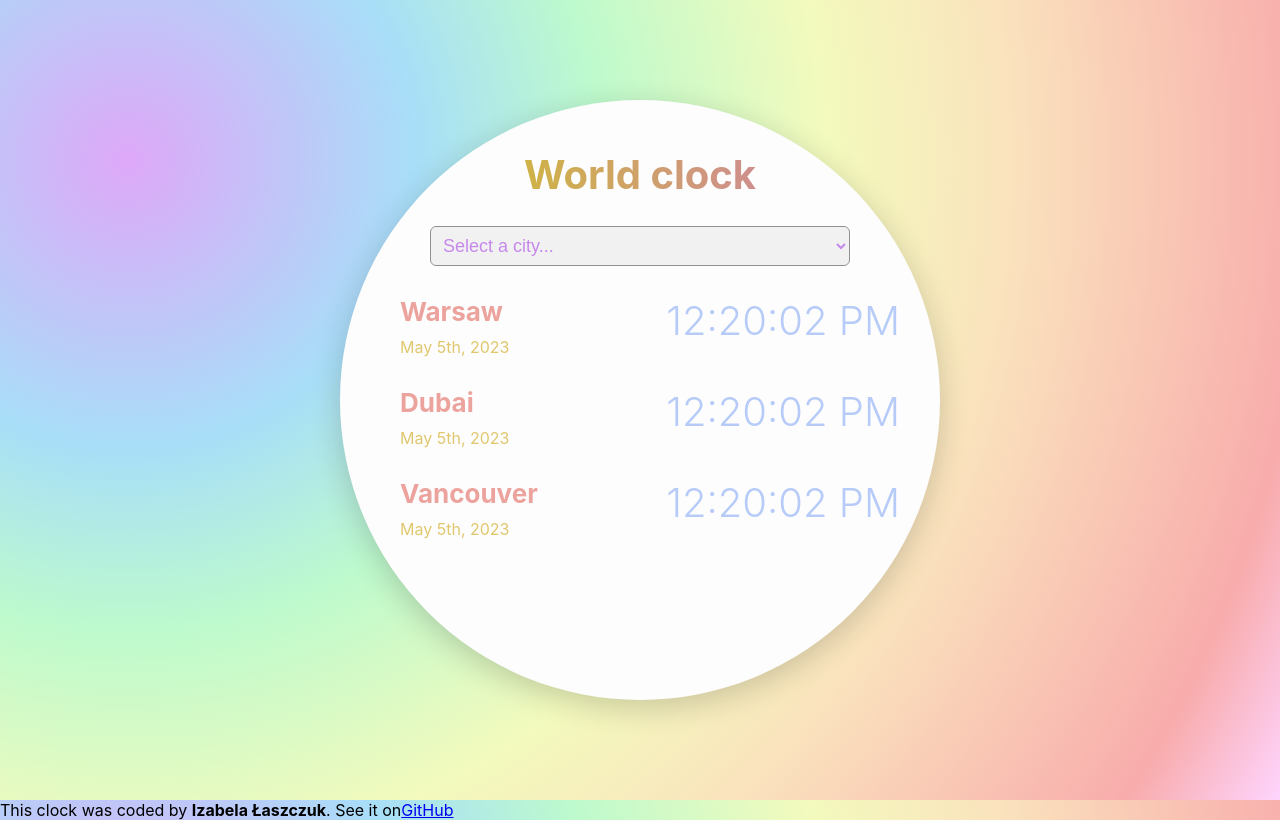
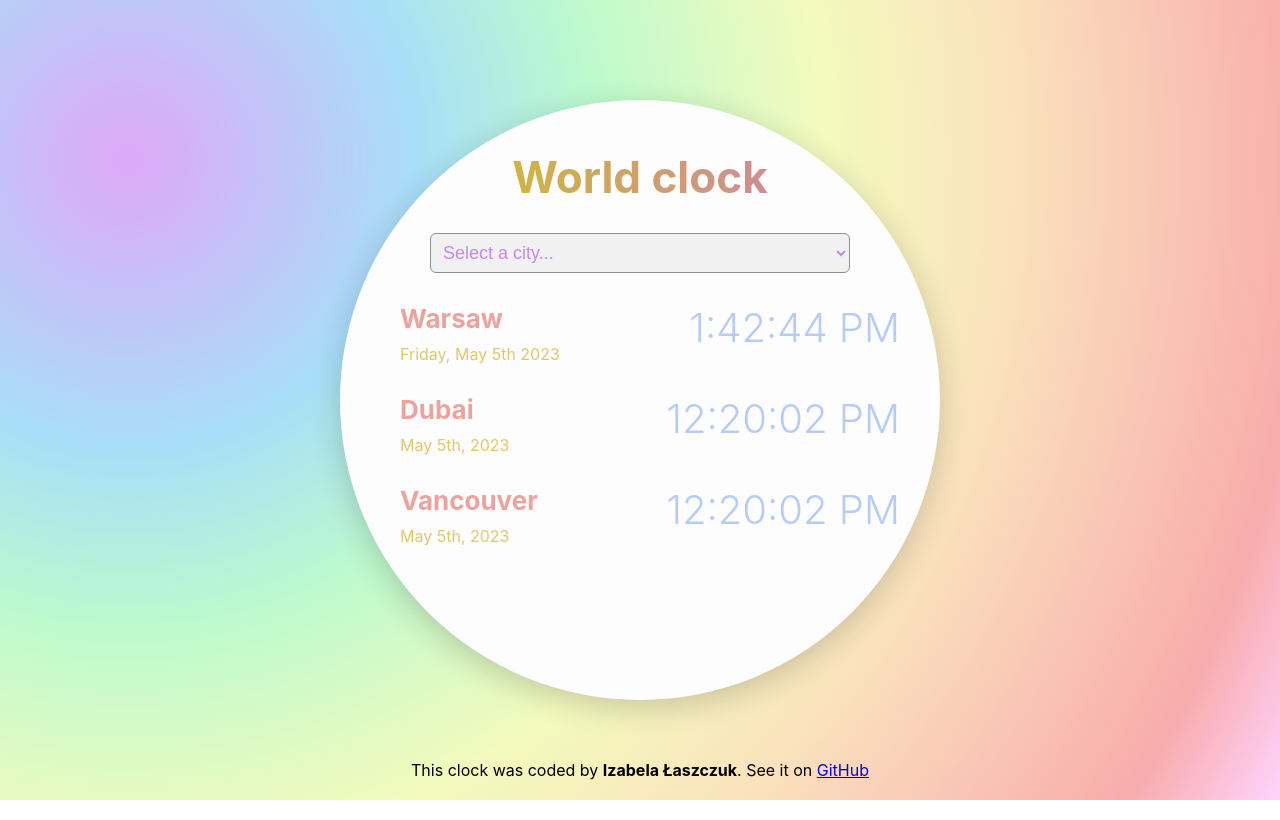
Before and after one commit to IzabelaLas/react-world-clock, a React (Create React App) app: page / in a window 1280 px wide. Built offline with nearby package versions, Linux system fonts and the light colour scheme.

Commit message:
Add architecture

```diff
--- a/package.json
+++ b/package.json
@@ -6,6 +6,7 @@
     "@testing-library/jest-dom": "^5.16.5",
     "@testing-library/react": "^13.4.0",
     "@testing-library/user-event": "^13.5.0",
+    "moment-timezone": "^0.5.43",
     "react": "^18.2.0",
     "react-dom": "^18.2.0",
     "react-scripts": "5.0.1",
--- a/public/index.html
+++ b/public/index.html
@@ -9,7 +9,6 @@
       name="description"
       content="Web site created using create-react-app"
     />
-    <link rel="apple-touch-icon" href="%PUBLIC_URL%/logo192.png" />
     <!--
       manifest.json provides metadata used when your web app is installed on a
       user's mobile device or desktop. See https://developers.google.com/web/fundamentals/web-app-manifest/
--- a/src/CitiesDisplayed.js
+++ b/src/components/displayedCities/CitiesDisplayed.js
@@ -1,15 +1,9 @@
+import WarsawTime from "./WarsawTime";
+
 export default function CitiesDisplayed() {
   return (
     <div>
-      <div id="firstCityDisplayed">
-        <div className="citiesDisplayed" id="warsaw">
-          <div className="CityAndDate">
-            <h2 className="city">Warsaw</h2>
-            <div className="date">May 5th, 2023</div>
-          </div>
-          <div className="time">12:20:02 PM</div>
-        </div>
-      </div>
+      <WarsawTime />
       <div className="citiesDisplayed" id="dubai">
         <div className="CityAndDate">
           <h2 className="city">Dubai</h2>
--- /dev/null
+++ b/src/components/displayedCities/WarsawTime.js
@@ -0,0 +1,19 @@
+import React from "react";
+import moment from "moment-timezone";
+
+export default function WarsawTime() {
+  const warsawDate = moment().tz("Europe/Warsaw").format("dddd, MMMM Do YYYY");
+  const warsawTime = moment().tz("Europe/Warsaw").format("LTS");
+
+  return (
+    <div id="firstCityDisplayed">
+      <div className="citiesDisplayed" id="warsaw">
+        <div className="CityAndDate">
+          <h2 className="city">Warsaw</h2>
+          <div className="date">{warsawDate}</div>
+        </div>
+        <div className="time">{warsawTime}</div>
+      </div>
+    </div>
+  );
+}
--- a/src/Footer.js
+++ b/src/components/footer/Footer.js
@@ -1,9 +1,9 @@
 export default function Footer() {
   return (
     <div>
-      This clock was coded by <strong>Izabela Łaszczuk</strong>. See it on
+      This clock was coded by <strong>Izabela Łaszczuk</strong>. See it on{" "}
       <a
-        href="https://github.com/IzabelaLas/world-clock"
+        href="https://github.com/IzabelaLas/react-world-clock"
         target="_blank"
         rel="noreferrer"
       >
--- a/src/App.css
+++ b/src/styles/App.css
@@ -14,7 +14,7 @@ body {
 
 h1 {
   text-align: center;
-  font-size: 40px;
+  font-size: 44px;
   padding-top: 50px;
   background: #cfcf0e;
   background: linear-gradient(to right, #cfcf0e 0%, #cf72c6 100%);
@@ -36,6 +36,11 @@ h2 {
   margin: 0 0 10px;
   font-size: 26px;
   color: #eca39d;
+}
+
+footer {
+  text-align: center;
+  margin-top: -40px;
 }
 
 .citySelect {
```
Also changed, not shown: src/App.js (+6 -4 lines), src/index.js (+6 -6 lines), public/manifest.json, src/components/select/Select.js (renamed from src/Select.js), src/logo.svg (deleted), src/styles/index.css (renamed from src/index.css), 1 other file (tests, documents, lock files or other folders).
